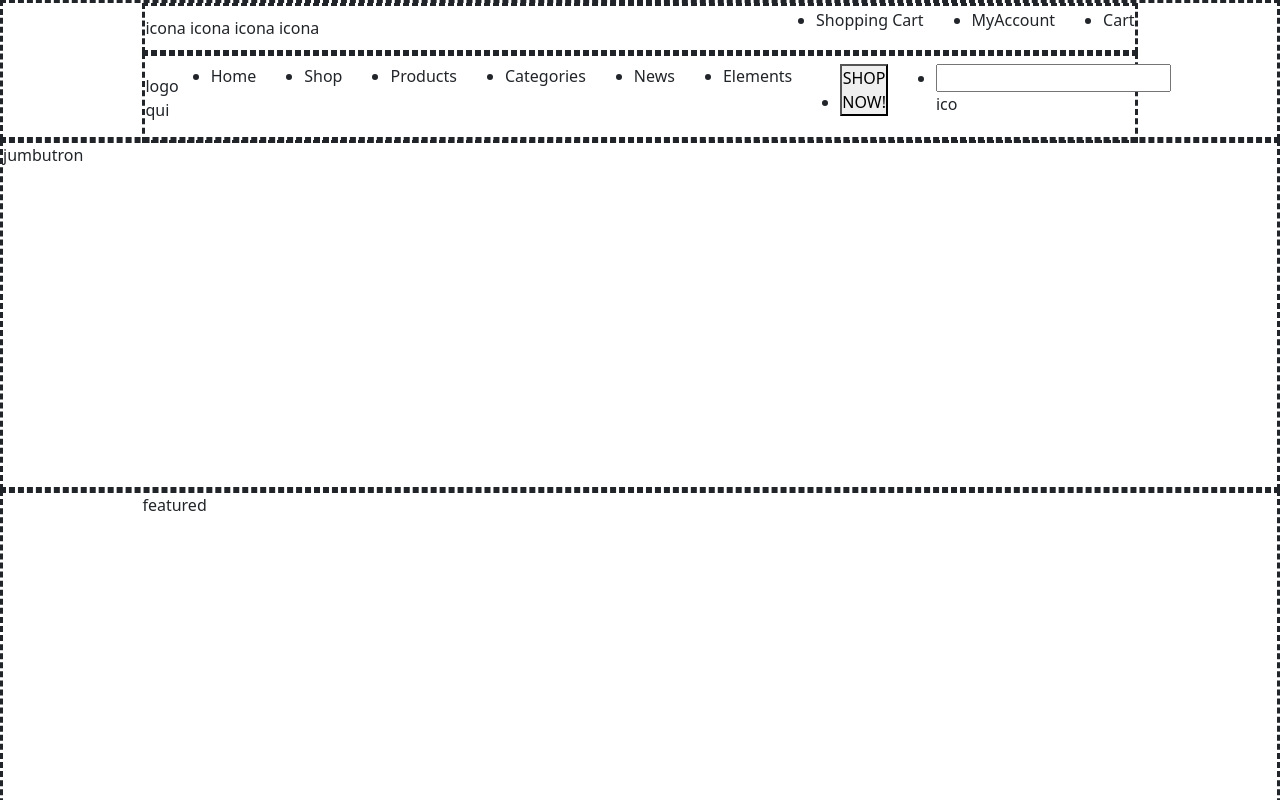
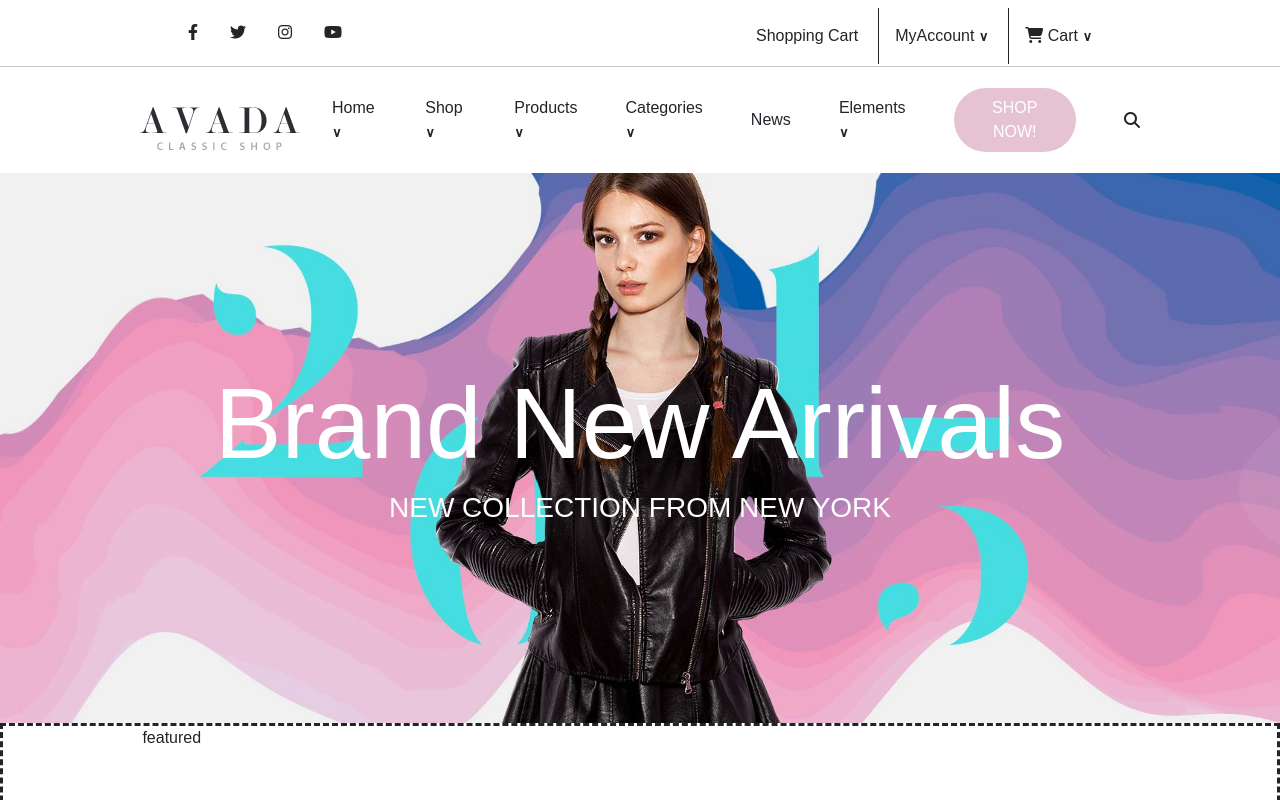
Before and after one commit to L-cir94/proj-html-vuejs, a Vue app: page / in a window 1280 px wide. Shown: the top 800 px of the page. Built offline with nearby package versions, Linux system fonts and the light colour scheme.

Commit message:
details in header

```diff
--- a/src/assets/scss/app.scss
+++ b/src/assets/scss/app.scss
@@ -5,6 +5,7 @@
     margin: 0;
     padding: 0;
     box-sizing: border-box;
+    font-family:  Montserrat, Arial, Helvetica, sans-serif;
 }
 .container {
     width: 80%;
--- a/src/components/AppFooter.vue
+++ b/src/components/AppFooter.vue
@@ -23,8 +23,11 @@
                             <div class="address text-center">
                                 <p>Lorem ipsum dolor sit amet, consectetur adipisicing elit. Eaque, autem.</p>
                             </div>
-                            <div class="icons d-flex">
-                                icona icona icona icona
+                            <div class="icons d-flex gap-3">
+                                <i class="fa-brands fa-facebook-f"></i>
+                                <i class="fa-brands fa-twitter"></i>
+                                <i class="fa-brands fa-instagram"></i>
+                                <i class="fa-brands fa-youtube"></i>
                             </div>
                         </div>
                         <div class="col-3 d-flex flex-column align-items-center gap-5">
--- a/src/components/AppHeader.vue
+++ b/src/components/AppHeader.vue
@@ -1,35 +1,40 @@
 <template>
     <header>
         <div class="container">
-            <div class="h_top d-flex justify-content-between align-items-center">
-                <div class="icons">
-                    icona
-                    icona
-                    icona
-                    icona
-                </div>
-                <nav class="d-flex">
-                    <ul class="d-flex gap-5 align-items-center">
-                        <li>Shopping Cart</li>
-                        <li>MyAccount</li>
-                        <li>Cart</li>
+            <div class="h_top d-flex align-items-start justify-content-between">
+                <nav class="navbar sx">
+                    <ul class="d-flex">
+                        <li><i class="fa-brands fa-facebook-f p-3"></i></li>
+                        <li><i class="fa-brands fa-twitter p-3"></i></li>
+                        <li><i class="fa-brands fa-instagram p-3"></i></li>
+                        <li><i class="fa-brands fa-youtube p-3"></i></li>
+                    </ul>
+                </nav>
+                <nav class="navbar dx">
+                    <ul class="d-flex gap-1">
+                        <li class="p-3 my ">Shopping Cart</li>
+                        <li class=" p-3 my_border">MyAccount <span class="arrow">&#8744</span></li>
+                        <li class=" p-3 my_border pe-5"><i class="fa-solid fa-cart-shopping"></i> Cart <span class="arrow">&#8744</span></li>
                     </ul>
                 </nav>
             </div>
+        </div>
+        <hr>
+        <div class="container">
             <div class="h_bottom d-flex justify-content-between align-items-center">
                 <div class="logo">
-                    logo qui
+                    <img src="../assets/img/classic_shop_logo1x.png" alt="">
                 </div>
-                <nav>
-                    <ul class="d-flex gap-5">
-                        <li>Home</li>
-                        <li>Shop</li>
-                        <li>Products</li>
-                        <li>Categories</li>
+                <nav class="navbar">
+                    <ul class=" d-flex gap-5 align-items-center">
+                        <li>Home <span class="arrow">&#8744</span></li>
+                        <li>Shop <span class="arrow">&#8744</span></li>
+                        <li>Products <span class="arrow">&#8744</span></li>
+                        <li>Categories <span class="arrow">&#8744</span></li>
                         <li>News</li>
-                        <li>Elements</li>
-                        <li><button>SHOP NOW!</button></li>
-                        <li><input type="search">ico</li>
+                        <li>Elements <span class="arrow">&#8744</span></li>
+                        <button class="rounded-5 p-2 pe-4 ps-4">SHOP NOW!</button>
+                        <i class="fa-solid fa-magnifying-glass"></i>
                     </ul>
                 </nav>
             </div>
@@ -52,19 +57,50 @@ export default {
 
 header {
     width: 100%;
-    height: 140px;
-    border: dashed;
+
+
 }
 
 .h_top {
     width: 100%;
     height: 50px;
-    border: dashed;
+.my_border{
+    border-left: solid 0.1px;
+}
+.my_border:hover,.my:hover{
+    background-color:rgb(206, 205, 205);
+}
 }
 
 .h_bottom {
     width: 100%;
     height: 90px;
-    border: dashed;
+    li{
+        padding-top: 40px;
+        padding-bottom: 40px;
+    }
+    li:hover{
+border-top: solid #427ed5;
+    }
+}
+
+li {
+    list-style: none;
+}
+
+button {
+    background-color: $Melanie;
+    ;
+    color: white;
+    border: none;
+}
+
+button:hover {
+    background-color: $HavelockBlue ;
+}
+
+.arrow {
+    font-size: small;
+    font-weight: bolder;
 }
 </style>
--- a/src/components/AppMain.vue
+++ b/src/components/AppMain.vue
@@ -2,7 +2,11 @@
     <main>
         <div class="container_large">
             <div class="jumbutron">
-                jumbutron
+                <div class="container h-100 d-flex flex-column justify-content-center align-items-center">
+                    <h1>Brand New Arrivals</h1>
+                    <h3 class="text-uppercase">new collection from new york</h3>
+                </div>
+
             </div>
         </div>
         <section class="featured">
@@ -70,14 +74,24 @@ export default {
 @use '../assets/partials/variables' as*;
 
 .jumbutron {
-    height: 350px;
-    border: dashed;
+    height: 550px;
+    background-image: url(../assets/img/home1_slide_three_bg_2.jpg);
+    background-position: center;
+    background-size: cover;
+    h1{
+        color: white;
+        font-size: 100px;
+    }
+    h3{
+        color: white;
+    }
 }
 
 .small_jumbutron {
     height: 250px;
     border: dashed;
 }
+
 .xs_jumbutron {
     height: 150px;
     border: dashed;
@@ -118,10 +132,10 @@ export default {
     height: 340px;
     border: dashed;
 }
+
 .b_bottom {
     width: 100%;
     height: 300px;
     border: dashed;
 }
-
 </style>
```
